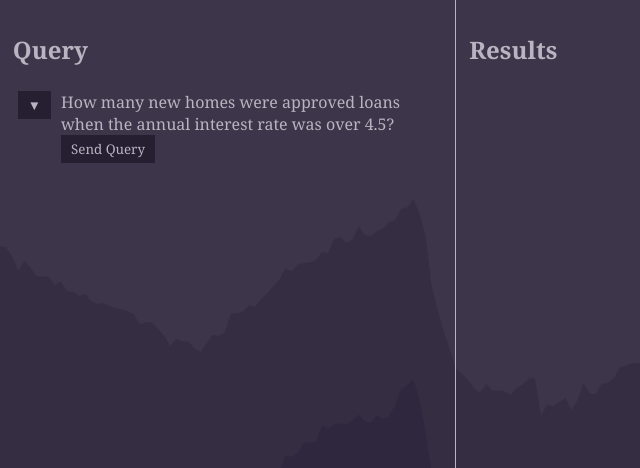
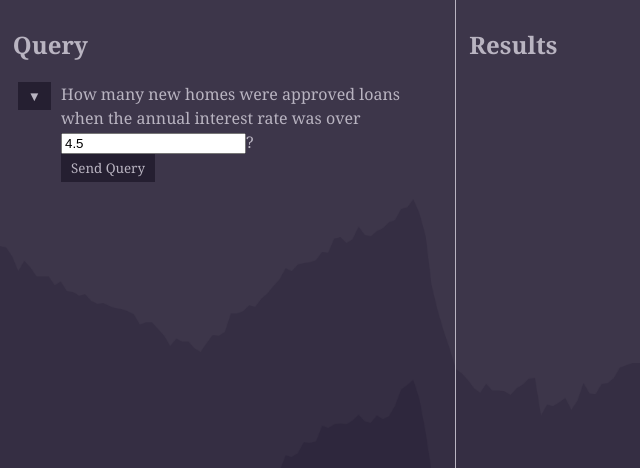
Before and after one commit to taaanmay/KDE-Group-K, a React (Create React App) app in the folder gui/: page / in a window 1280 px wide. Shown: the top 468 px of the page, without its empty margins (0-640 px from the left). Built offline with nearby package versions, Linux system fonts and the light colour scheme; the HTML template or start-up script is replaced by a standard one.

Commit message:
2 qs working

```diff
--- a/gui/src/App.css
+++ b/gui/src/App.css
@@ -6,9 +6,8 @@
 	height: 100vh;
 	display: flex;
 	flex-direction: row;
-	/*justify-content: center; */
-	/* align-items: center; */
 	font-family: Georgia, "Times New Roman", Times, serif;
+	line-height: 150%;
 	color: #b9b4c1;
 }
 
@@ -85,9 +84,9 @@ button {
 }
 
 input {
-	width: fit-content;
+	/* width: fit-content;
 	min-width: 20px;
-	max-width: 20px;
+	max-width: 20px; */
 }
 
 form {
--- a/gui/src/QueryClasses/Dropdown.jsx
+++ b/gui/src/QueryClasses/Dropdown.jsx
@@ -27,6 +27,11 @@ class Dropdown extends React.Component {
 		);
 	};
 
+	onSelect = (q) => {
+		this.setState({ selected: q, down: false });
+		console.log(this.state.selected);
+	};
+
 	render() {
 		return (
 			<div className="dropdown">
@@ -41,18 +46,11 @@ class Dropdown extends React.Component {
 					{this.state.down ? (
 						<ul>
 							{this.questions.map((q) => {
-								let onSelect = () => {
-									this.setState({ selected: q, down: false });
-									console.log("click");
-
-									console.log(q);
-									console.log(this.state.selected);
-								};
 								return (
 									<li
 										className="dropdown-option"
-										key={q.strings[0]}
-										onClick={onSelect}
+										key={q.toString()}
+										onClick={() => this.onSelect(q)}
 									>
 										{q.toString()}
 									</li>
--- a/gui/src/QueryClasses/Queries.json
+++ b/gui/src/QueryClasses/Queries.json
@@ -38,5 +38,52 @@
 			["vars", "rateValue"],
 			["queryStrings", 1]
 		]
+	},
+	"q2": {
+		"queryStrings": [
+			{
+				"value": "PREFIX xsd: <http://www.w3.org/2001/XMLSchema#> SELECT DISTINCT ?year ?newPropertyPrice WHERE  { ?irObj <http://www.w3.org/ns/r2rml#VariableInterestRate> ?ir . ?irObj <http://www.w3.org/ns/r2rml#Year> ?irYearStr . BIND (xsd:integer(STRBEFORE(STR(?irYearStr), 'M')) as ?year) . FILTER ( ?ir < "
+			},
+			{
+				"value": ") . ?nppObj <http://xmlns.com/foaf/0.1/hasAddressRegion/Region> '"
+			},
+
+			{
+				"value": "' . ?nppObj <http://xmlns.com/foaf/0.1/NewPropertyPrices> ?newPropertyPrice . ?nppObj <http://www.w3.org/2001/XMLSchema#gYear> ?year }"
+			}
+		],
+		"questionStrings": [
+			{
+				"value": "What was the average price for new properties in "
+			},
+			{
+				"value": " when the interest rate was less than "
+			},
+			{ "value": "?" }
+		],
+		"vars": {
+			"region": {
+				"type": "text",
+				"value": "DUBLIN"
+			},
+			"rateValue": {
+				"type": "number",
+				"value": "3.0"
+			}
+		},
+		"questionBuilder": [
+			["questionStrings", 0],
+			["vars", "region"],
+			["questionStrings", 1],
+			["vars", "rateValue"],
+			["questionStrings", 2]
+		],
+		"queryBuilder": [
+			["queryStrings", 0],
+			["vars", "rateValue"],
+			["queryStrings", 1],
+			["vars", "region"],
+			["queryStrings", 2]
+		]
 	}
 }
--- a/gui/src/QueryClasses/Question.jsx
+++ b/gui/src/QueryClasses/Question.jsx
@@ -3,48 +3,18 @@ import QueryInput from "./QueryInput";
 
 class Question extends React.Component {
 	onCLick = async () => {
-		// console.log(
-		// 	"http://localhost:7200/repositories/KDE?query=" +
-		// 		encodeURI(
-		// 			"SELECT DISTINCT ?irObj ?totalLoansApproved WHERE { ?irObj ?tmp ?ir.} LIMIT 100"
-		// 		),
-		// 	{
-		// 		headers: {
-		// 			Accept: "application/json",
-		// 			"Content-Type": "application/json",
-		// 		},
-		// 	}
-		// );
-
-		// fetch(
-		// 	"http://localhost:7200/repositories/KDE?query=" +
-		// 		encodeURI(this.props.question.toQuery()),
-		// 	{
-		// 		headers: {
-		// 			Accept: "application/json",
-		// 			"Content-Type": "application/json",
-		// 		},
-		// 	}
-		// )
-		fetch(
-			"http://localhost:7200/repositories/KDE",
-			// encodeURI(
-			// 	"SELECT DISTINCT ?irObj ?totalLoansApproved WHERE { ?irObj ?tmp ?ir.} LIMIT 100"
-			// ),
-			{
+		fetch("http://localhost:7200/repositories/KDE", {
 			method: "POST",
 			headers: {
 				Accept: "application/json",
 				"Content-Type": "application/sparql-query",
 			},
 			body: this.props.question.toQuery(),
-			}
-		)
+		})
 			.then((response) => {
 				return response.json();
 			})
 			.then((data) => {
-				// console.log(data.results.bindings)
 				this.props.updateResults(data.results.bindings);
 			});
 	};
@@ -53,41 +23,39 @@ class Question extends React.Component {
 		let sections = [];
 
 		let i = 0;
-		for (i = 0; i < this.props.question.vars.length; i++) {
-			let j = i;
+		let query = this.props.question.query;
+
+		query.questionBuilder.forEach((pair) => {
 			let updateVar = (val) => {
 				console.log(val);
-				this.props.question.vars[j].value = val;
+				query.vars[pair[1]].value = val;
 				this.forceUpdate();
 			};
+			if (pair[0] === "vars") {
 				sections.push(
-				<span key={i + "s"}>{this.props.question.strings[i]}</span>
-			);
-			sections.push(
-				<span key={i + "in"}>
+					<span key={i + "in" + pair[1]}>
 						<QueryInput
-						type={this.props.question.vars[i].type}
-						value={this.props.question.vars[i].value}
+							type={query.vars[pair[1]].type}
+							value={query.vars[pair[1]].value}
 							updateVar={updateVar}
 						/>
 					</span>
 				);
-		}
-
-		if (i < this.props.question.strings.length) {
+			} else
 				sections.push(
-				<span key={i + "s"}>{this.props.question.strings[i]}</span>
+					<span key={i + "s" + pair[1]}>
+						{query[pair[0]][pair[1]].value}
+					</span>
 				);
-		}
-
+		});
 		return sections;
 	};
 
 	render() {
 		return (
 			<div className="question">
-				{/* {this.renderInputs()} */}
-				{this.props.question.toString()}
+				{this.renderInputs()}
+				{/* {this.props.question.toString()} */}
 				<br />
 				<button className="send-query-button" onClick={this.onCLick}>
 					Send Query
```
Also changed, not shown: gui/src/QueryClasses/QuestionObject.js (+1 -15 lines). Lines whose indentation alone changed are shown as unchanged.
